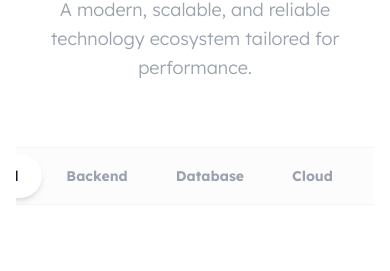
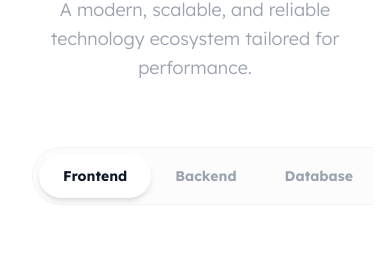
Before and after one commit to Siragarapalli-Sailesh-0808/heybyte_testing, a Next.js app: page /services in a window 390 px wide. Shown: the part 10911-11182 px from the top of the page. Built offline with nearby package versions, Linux system fonts and the light colour scheme.

Commit message:
Fix Tech Stack category alignment and scroll start on mobile

```diff
--- a/src/components/TechStack.tsx
+++ b/src/components/TechStack.tsx
@@ -120,8 +120,8 @@ export default function TechStack() {
         </div>
 
         {/* Category Tabs */}
-        <div className="flex justify-center mb-16 md:mb-20 overflow-x-auto no-scrollbar pb-4">
-          <div className="flex bg-gray-50/50 p-1.5 rounded-full border border-gray-100 backdrop-blur-sm whitespace-nowrap">
+        <div className="flex justify-start md:justify-center mb-16 md:mb-20 overflow-x-auto no-scrollbar pb-4 px-4 sm:px-0">
+          <div className="flex bg-gray-50/50 p-1.5 rounded-full border border-gray-100 backdrop-blur-sm whitespace-nowrap mx-auto md:mx-0">
             {categories.map((cat) => (
               <button
                 key={cat}
```
